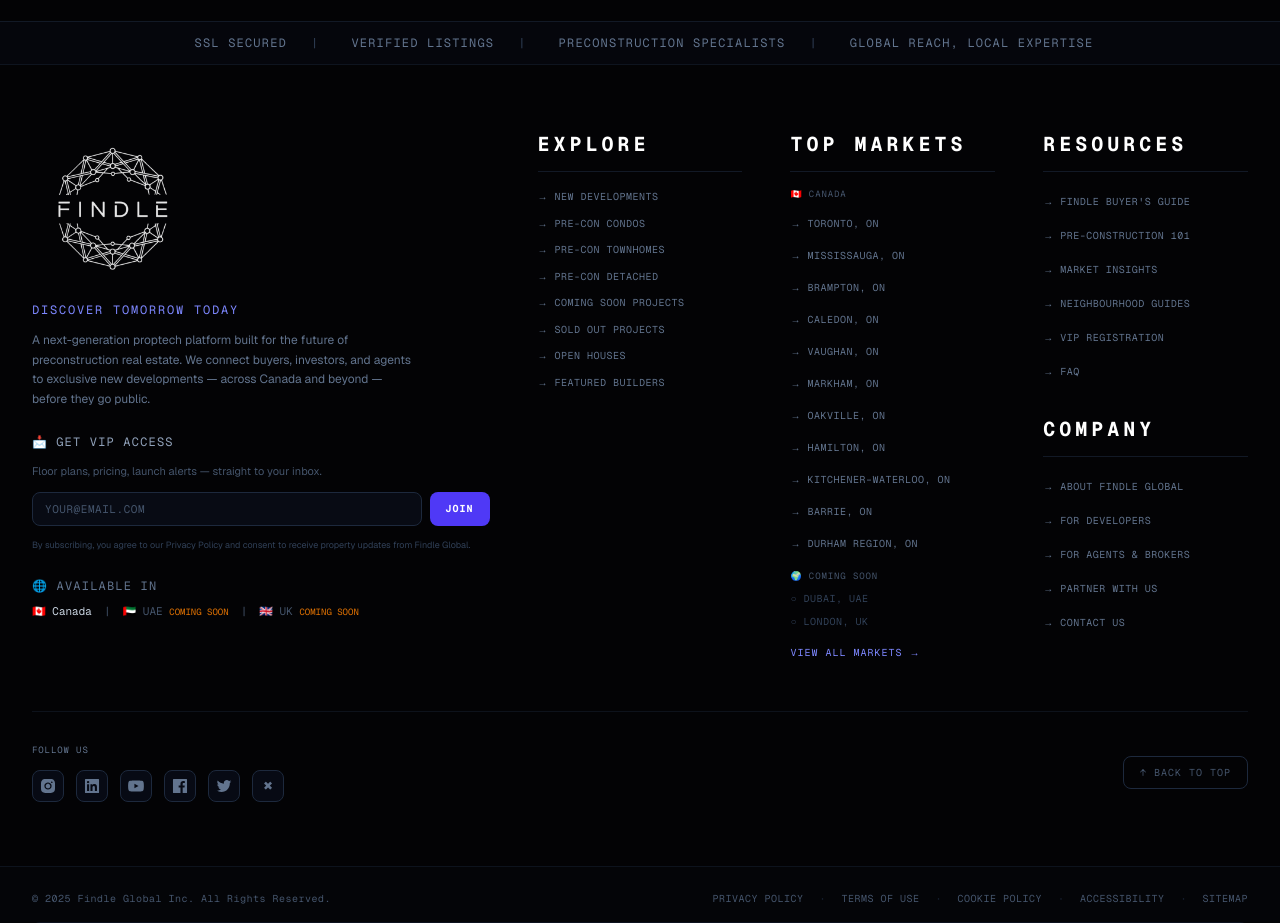
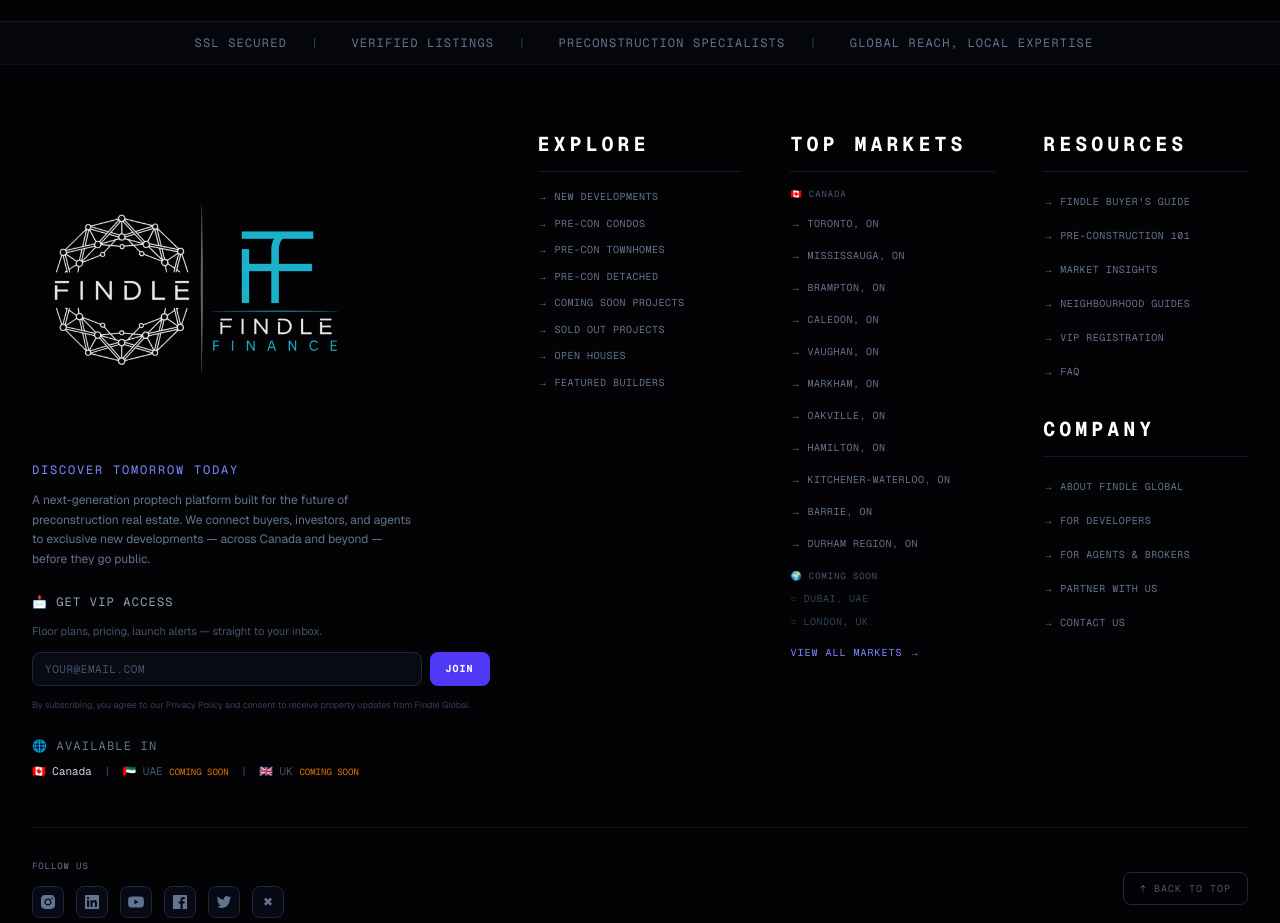
Before and after one commit to antarikshsingh18/findle-global, a Next.js app: page /directory in a window 1280 px wide. Shown: the part 840-1763 px from the top of the page. Built offline with nearby package versions, Linux system fonts and the light colour scheme; no server answers; the database is empty.

Commit message:
added new features

```diff
--- a/app/FindleFinance/page.tsx
+++ b/app/FindleFinance/page.tsx
@@ -59,8 +59,8 @@
 				{/* Primary CTAs */}
 				<div className="flex gap-4 mb-12">
 					<Link href="/contact" className="px-6 py-3 rounded-xl bg-white text-black font-black text-xs uppercase tracking-widest hover:bg-slate-100 transition-all duration-300">Book a Free Consultation →</Link>
-					<Link href="/inquire" className="px-6 py-3 rounded-xl border border-slate-700 text-slate-400 hover:border-indigo-500/60 hover:text-white font-bold text-xs uppercase tracking-widest transition-all duration-300 font-mono">Get Pre-Approved</Link>
-					<a href="mailto:finance@findle.global" className="px-6 py-3 rounded-xl border border-slate-700 text-slate-400 hover:border-indigo-500/60 hover:text-white font-bold text-xs uppercase tracking-widest transition-all duration-300 font-mono">Email Us</a>
+					{/* <Link href="/inquire" className="px-6 py-3 rounded-xl border border-slate-700 text-slate-400 hover:border-indigo-500/60 hover:text-white font-bold text-xs uppercase tracking-widest transition-all duration-300 font-mono">Get Pre-Approved</Link> */}
+					{/* <a href="mailto:finance@findle.global" className="px-6 py-3 rounded-xl border border-slate-700 text-slate-400 hover:border-indigo-500/60 hover:text-white font-bold text-xs uppercase tracking-widest transition-all duration-300 font-mono">Email Us</a> */}
 				</div>
 
 				{/* Content Sections */}
@@ -219,7 +219,7 @@
 					<p className="text-slate-400 mb-6">Talk to a Findle Finance mortgage agent today. No obligation. No pressure. Just clarity on what you qualify for and what your options look like.</p>
 					<div className="flex gap-4">
 						<a href="tel:+14374320003" className="px-6 py-3 rounded-xl bg-white text-black font-black text-xs uppercase tracking-widest">Call +1 (437) 432-0003</a>
-						<a href="mailto:admin@findle.global" className="px-6 py-3 rounded-xl border border-slate-700 text-slate-400 hover:border-indigo-500/60 hover:text-white font-bold text-xs uppercase tracking-widest">Email Connect</a>
+						{/* <a href="mailto:admin@findle.global" className="px-6 py-3 rounded-xl border border-slate-700 text-slate-400 hover:border-indigo-500/60 hover:text-white font-bold text-xs uppercase tracking-widest">Email Connect</a> */}
 						<Link href="/contact" className="px-6 py-3 rounded-xl border border-indigo-500/60 text-indigo-300 uppercase tracking-widest font-bold">Book a Free Consultation</Link>
 					</div>
 				</div>
--- a/app/components/Footer.tsx
+++ b/app/components/Footer.tsx
@@ -47,9 +47,9 @@
                   <span className="relative inline-flex rounded-full h-3 w-3 bg-indigo-500 shadow-[0_0_8px_rgba(99,102,241,0.7)]"></span>
                 </div> */}
                 <img
-                  src="/findle7.png"
+                  src="/findle23.png"
                   alt="Findle Global"
-                  className="h-40 w-auto object-contain opacity-90"
+                  className="h-80 w-auto object-contain opacity-90"
                   style={{ mixBlendMode: 'screen' }}
                 />
               </div>
--- a/app/directory/page.tsx
+++ b/app/directory/page.tsx
@@ -286,7 +286,7 @@
   onChange={(e) => setSelectedCity(e.target.value)}
   className="bg-slate-900/40 border border-slate-700/60 rounded-xl px-4 py-3.5 text-white font-mono text-[10px] tracking-wider uppercase outline-none focus:border-indigo-500/80 transition duration-300 w-full cursor-pointer"
 >
-  {['ALL', 'TORONTO', 'MISSISSAUGA', 'OAKVILLE', 'BRAMPTON', 'WHITBY', 'BARRIE', 'VAUGHAN', 'BURLINGTON', 'OSHAWA', 'PICKERING', 'RICHMOND HILL', 'MARKHAM', 'CALEDON', 'NEWMARKET', 'GUELPH', 'MILTON', 'CAMBRIDGE', 'KITCHENER', 'ADJALA-TOSORONTIO', 'STOUFFVILLE'].map((city) => (
+  {['ALL', 'TORONTO', 'MISSISSAUGA', 'OAKVILLE', 'BRAMPTON', 'WHITBY', 'BARRIE', 'VAUGHAN', 'BURLINGTON', 'OSHAWA', 'PICKERING', 'RICHMOND HILL', 'MARKHAM', 'CALEDON', 'NEWMARKET', 'GUELPH', 'MILTON', 'CAMBRIDGE', 'KITCHENER', 'ADJALA-TOSORONTIO', 'STOUFFVILLE', 'BOWMANVILLE', 'WOODSTOCK', 'ORANGEVILLE'].map((city) => (
     <option key={city} value={city} className="bg-slate-950 text-white">
       {city === 'ALL' ? 'ALL CITIES' : city}
     </option>
--- a/app/page.tsx
+++ b/app/page.tsx
@@ -144,7 +144,7 @@
             </h1>
 
             <p className="text-lg sm:text-xl font-mono text-slate-400 max-w-3xl leading-relaxed">
-              <span className="text-indigo-400">// </span>Discover premium real estate opportunities with AI-powered insights and real-time market intelligence.
+              <span className="text-indigo-400">// </span>AI-powered platform to discover, compare, and analyze new construction projects across Canada and worldwide.
             </p>
           </header>
 
```
Also changed, not shown: public/findle22.png (added), public/findle23.png (added).
